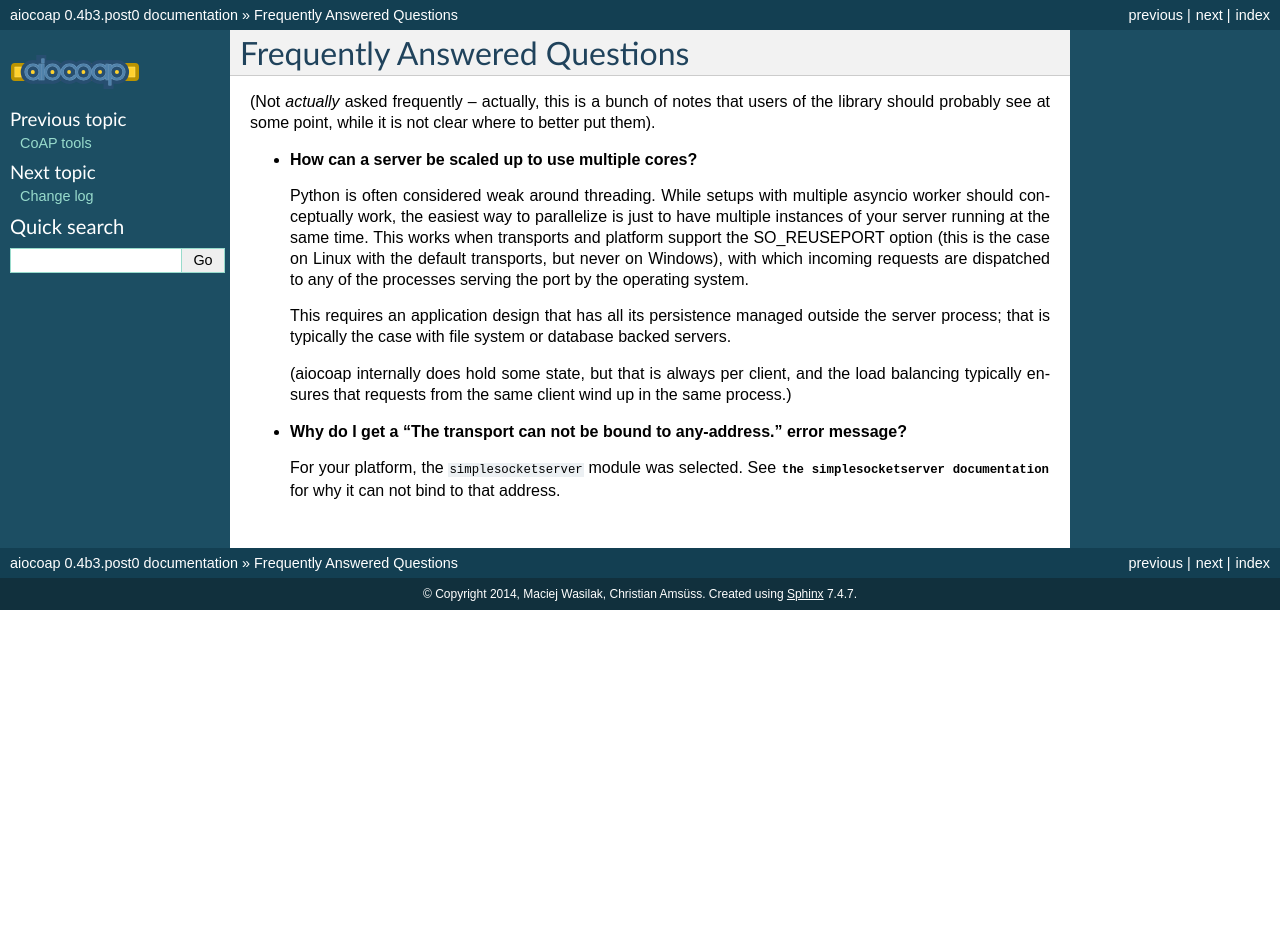
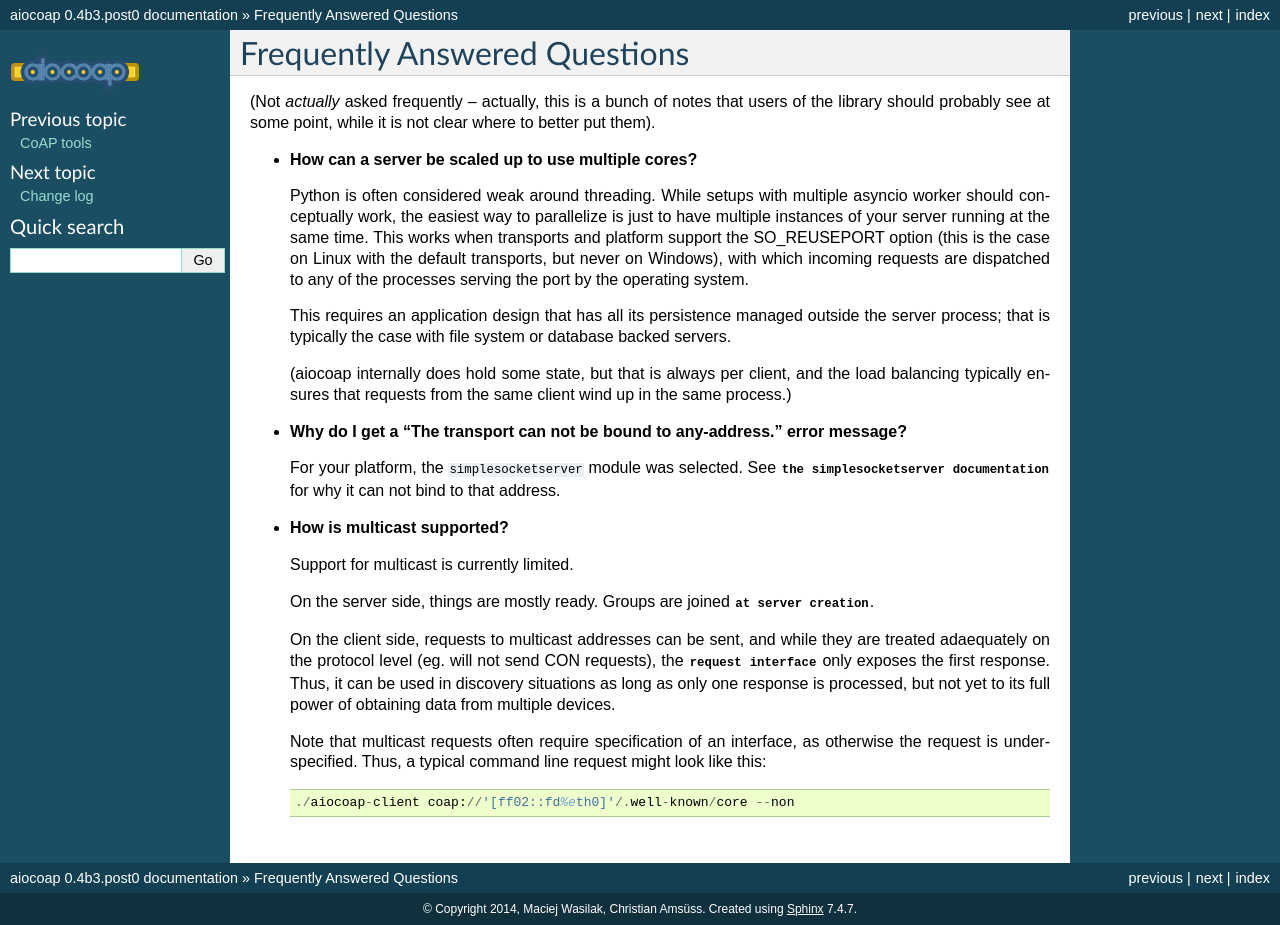
Before and after one commit to chrysn/aiocoap, a Sphinx documentation site: the page built from doc/faq.rst, in a window 1280 px wide. Built offline with Sphinx 7.4.7, drawn with Linux system fonts in a browser that asks for light colours; pages that are not in the unit, such as notebooks, are missing from menus; before the commit the page ends 900 px from its top, so only the background shows below that.

Commit message:
doc: Add multicast status to FAQ

```diff
--- a/doc/faq.rst
+++ b/doc/faq.rst
@@ -24,3 +24,22 @@ while it is not clear where to better put them).
 
   For your platform, the ``simplesocketserver`` module was selected.
   See :mod:`the simplesocketserver documentation<aiocoap.transports.simplesocketserver>` for why it can not bind to that address.
+
+* **How is multicast supported?**
+
+  Support for multicast is currently limited.
+
+  On the server side, things are mostly ready.
+  Groups are joined :meth:`at server creation<aiocoap.protocol.Context.create_server_context>`.
+
+  On the client side, requests to multicast addresses can be sent,
+  and while they are treated adaequately on the protocol level (eg. will not send CON requests),
+  the :meth:`request interface<aiocoap.protocol.Context.request>` only exposes the first response.
+  Thus, it can be used in discovery situations as long as only one response is processed,
+  but not yet to its full power of obtaining data from multiple devices.
+
+  Note that multicast requests often require specification of an interface,
+  as otherwise the request is underspecified.
+  Thus, a typical command line request might look like this::
+
+     ./aiocoap-client coap://'[ff02::fd%eth0]'/.well-known/core --non
```
